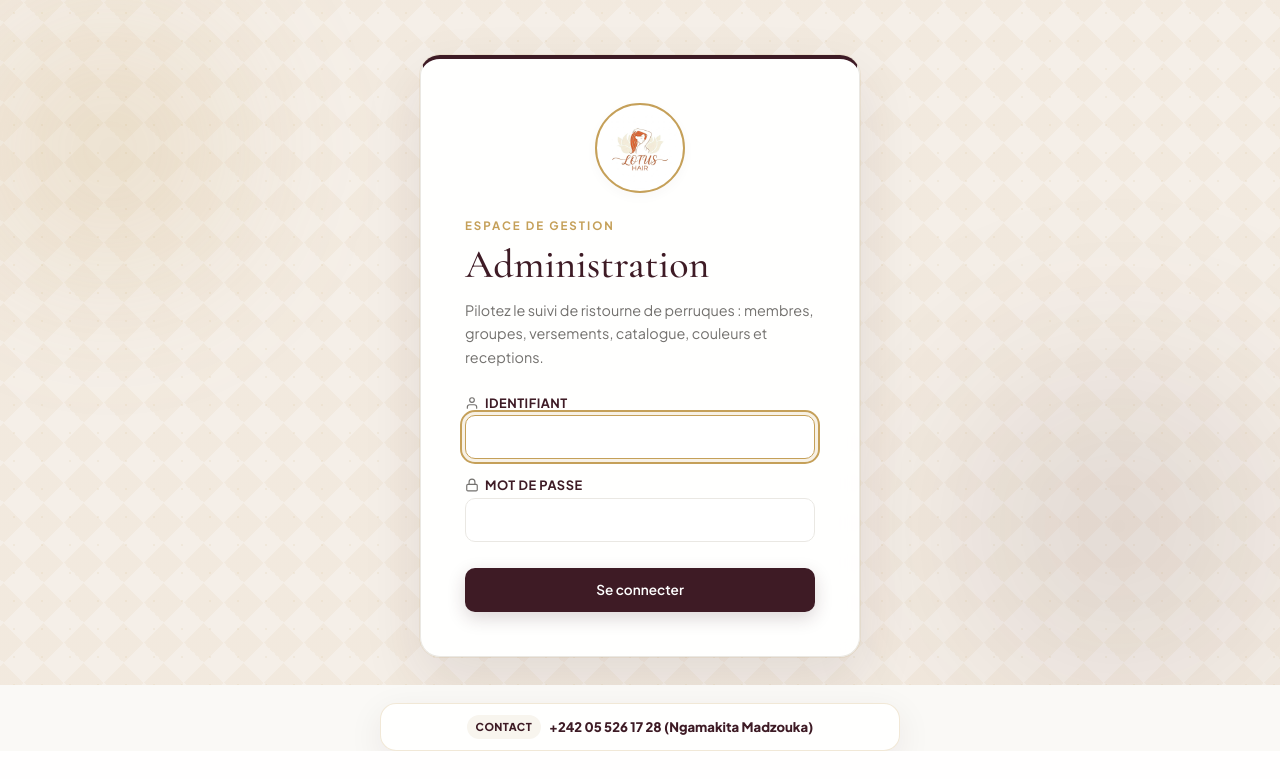
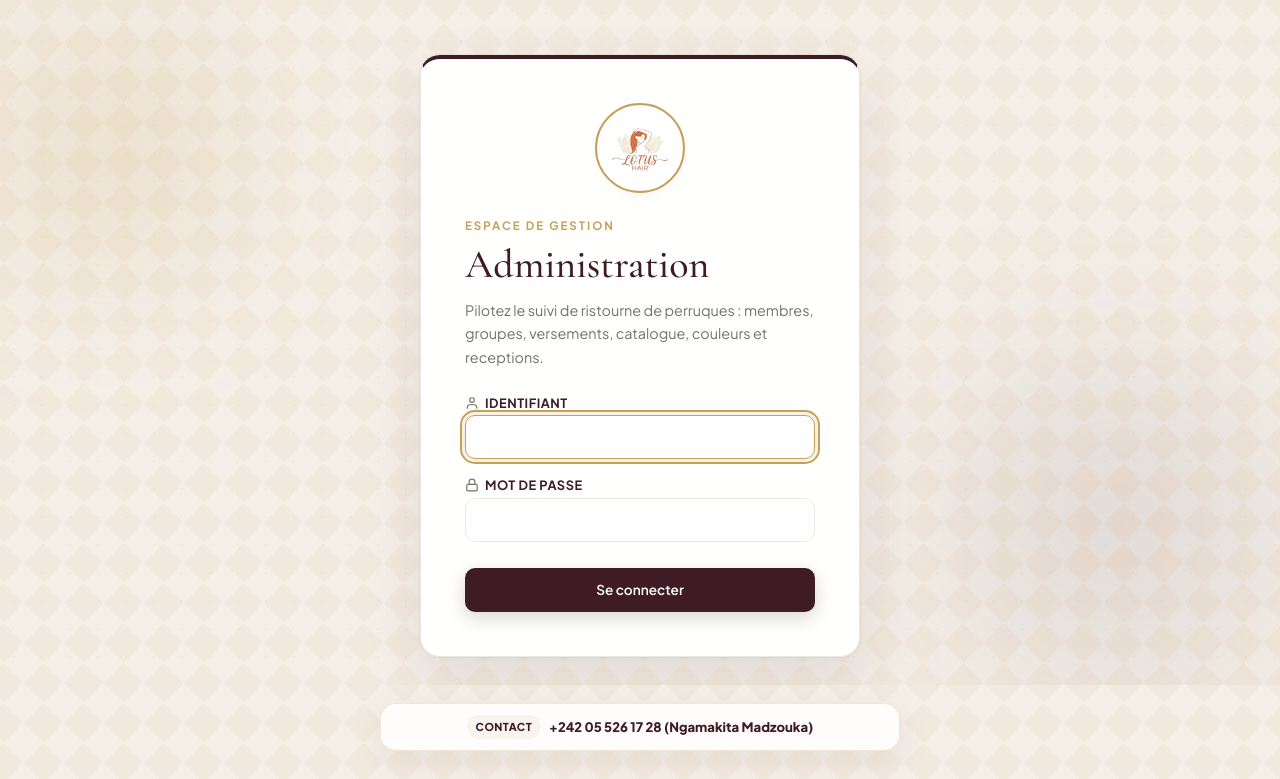
Before and after one commit to CodeMrNg/lotushair, a Django app: a page that uses core/templates/core/base.html in a window 1280 px wide. Shown: the part 82-861 px from the top of the page. Before the commit the page ends 833 px from the top, so only its background shows below. Run offline with Django 5.2, Linux system fonts and the light colour scheme.

Commit message:
footer_update_v2

```diff
--- a/core/static/core/styles.css
+++ b/core/static/core/styles.css
@@ -1585,6 +1585,23 @@ p {
   background-size: 28px 28px;
   opacity: 0.5;
 }
+main:has(.auth-shell) {
+  background-color: #F5EFE8;
+  background-image:
+    linear-gradient(135deg, rgba(197,160,89,0.07) 25%, transparent 25%),
+    linear-gradient(225deg, rgba(197,160,89,0.07) 25%, transparent 25%),
+    linear-gradient(315deg, rgba(197,160,89,0.07) 25%, transparent 25%),
+    linear-gradient(45deg,  rgba(197,160,89,0.07) 25%, transparent 25%);
+  background-size: 40px 40px;
+  background-position: 0 0, 0 20px, 20px -20px, -20px 0;
+  animation: patternDrift 12s linear infinite;
+  padding-bottom: 28px;
+}
+main:has(.auth-shell) .auth-shell {
+  background-color: transparent;
+  background-image: none;
+  animation: none;
+}
 .auth-panel {
   width: min(440px, 100%);
   padding: 44px;
@@ -2940,7 +2957,7 @@ input[name="code"]:focus {
   /* Auth pages responsive */
   .auth-shell {
     min-height: auto;
-    padding: 14px 12px 18px;
+    padding: 26px 12px 18px;
     background-size: 28px 28px;
   }
   .auth-shell::before { width: 240px; height: 240px; }
--- a/core/templates/core/base.html
+++ b/core/templates/core/base.html
@@ -14,7 +14,7 @@
   <link rel="icon" href="{% static 'core/img/logo.jpeg' %}">
   <link rel="apple-touch-icon" href="{% static 'core/img/pwa-icon-192.png' %}">
   <link rel="manifest" href="/manifest.json">
-  <link rel="stylesheet" href="{% static 'core/styles.css' %}?v=4.0">
+  <link rel="stylesheet" href="{% static 'core/styles.css' %}?v=4.2">
   <script src="https://unpkg.com/htmx.org@2.0.4" defer></script>
 </head>
 <body class="page-is-loading">
```
